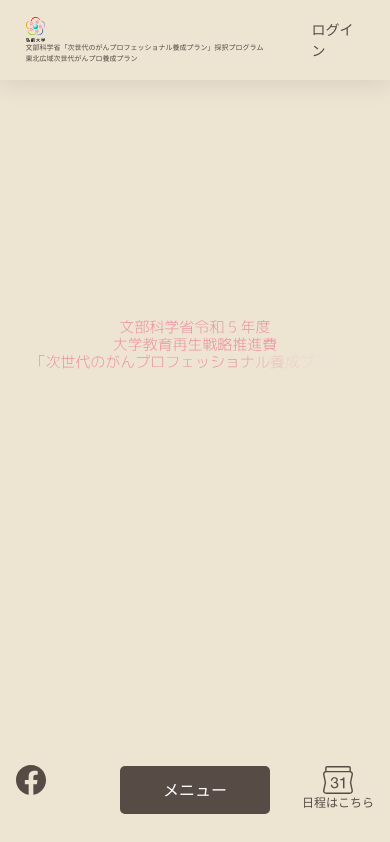
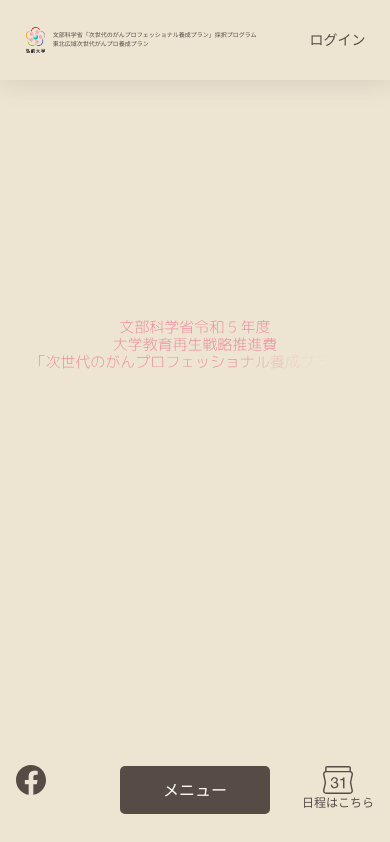
Before and after one commit to plus-web-dev-team/ganpro, an Astro site: page / in a window 390 px wide. Shown: the top 842 px of the page. Built offline with nearby package versions, Linux system fonts and the light colour scheme; Astro itself is replaced by a stand-in of ours.

Commit message:
modified

```diff
--- a/src/components/Navigation.astro
+++ b/src/components/Navigation.astro
@@ -97,11 +97,11 @@
         margin-right: 24px;
         font-size: 16px;
         @media (max-width: 819px) {
-            font-size: 6px;
+            font-size: 14px;
             margin-right: 0;
         }
         @media (max-width: 432px) {
-            font-size: 7px;
+            font-size: 6px;
             margin-right: 0;
         }
     }
```
